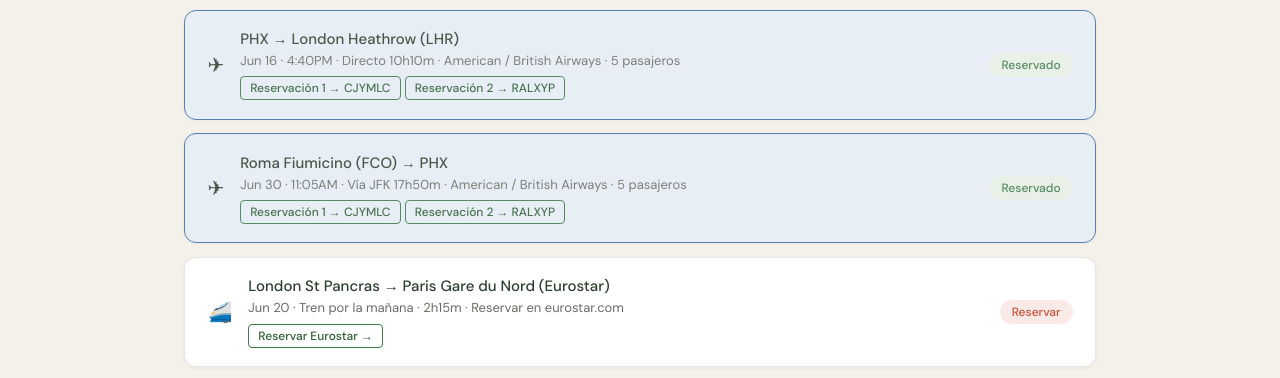
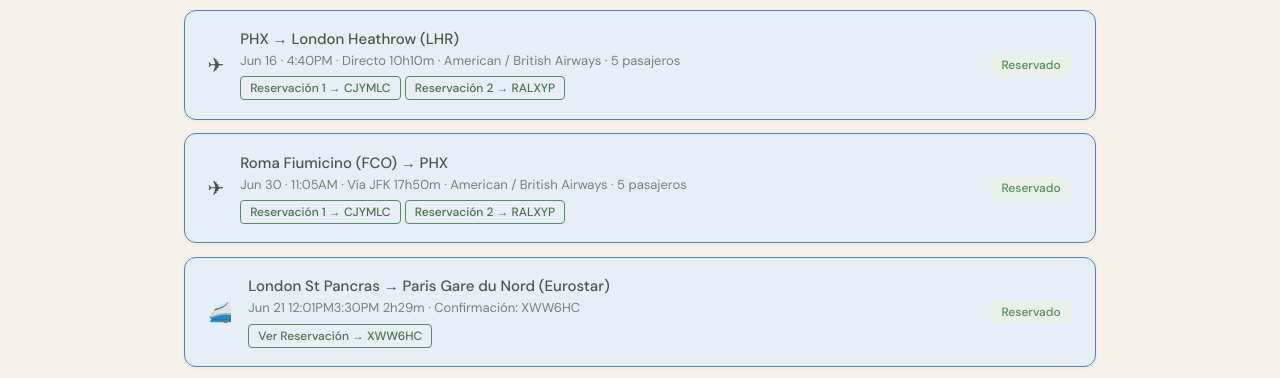
Before and after one commit to DANNAARUIZZ/Europa2026, a website: page public/index.html in a window 1280 px wide. Shown: the part 519-897 px from the top of the page. Drawn offline with nearby package versions, Linux system fonts and the light colour scheme; no server answers.

Commit message:
Eurostar booked: XWW6HC, 12:01PM-3:30PM Jun 21, marcado reservado

```diff
--- a/public/index.html
+++ b/public/index.html
@@ -831,14 +831,14 @@
       <span class="transport-status status-booked">Reservado</span>
     </div>
 
-    <div class="transport-card" onclick="toggleTransport(this)">
+    <div class="transport-card done" onclick="toggleTransport(this)">
       <span class="transport-icon">🚄</span>
       <div class="transport-info">
         <div class="transport-route">London St Pancras → Paris Gare du Nord (Eurostar)</div>
-        <div class="transport-details">Jun 20 · Tren por la mañana · 2h15m · Reservar en eurostar.com</div>
-        <a class="ticket-link" href="https://www.eurostar.com" target="_blank">Reservar Eurostar →</a>
-      </div>
-      <span class="transport-status status-todo">Reservar</span>
+        <div class="transport-details">Jun 21  12:01PM3:30PM  2h29m · Confirmación: XWW6HC</div>
+        <a class="ticket-link" href="https://www.eurostar.com/checkout/fr-fr/confirmation?pnr=XWW6HC" target="_blank">Ver Reservación → XWW6HC</a>
+      </div>
+      <span class="transport-status status-booked">Reservado</span>
     </div>
 
     <div class="transport-card" onclick="toggleTransport(this)">
@@ -1383,7 +1383,7 @@
           <div class="activity-name">12:01PM — Eurostar Londres → París</div>
           <div class="activity-meta"><span class="tag tag-tip">Transporte</span> <span class="tag tag-ticket">Boleto</span> 2h29m · $160/adulto</div>
           <div class="activity-meta" style="margin-top:4px;">Salir del hotel con tiempo para llegar a London St Pancras con al menos 45 min de anticipación — hay control de pasaportes y aduana. Al cruzar el túnel bajo el Canal de la Mancha (El Chunnel) — 50 km bajo el mar — el paisaje pasa de Inglaterra a Francia en minutos. Llegada a Paris Gare du Nord a las 15:30PM hora local.</div>
-          <a class="ticket-link" href="https://www.eurostar.com" target="_blank">Reservar Eurostar →</a>
+          <a class="ticket-link" href="https://www.eurostar.com/checkout/fr-fr/confirmation?pnr=XWW6HC" target="_blank">Ver Reservación → XWW6HC</a>
         </div>
       </div>
       <div class="activity-card" onclick="toggleActivity(this)">
```
